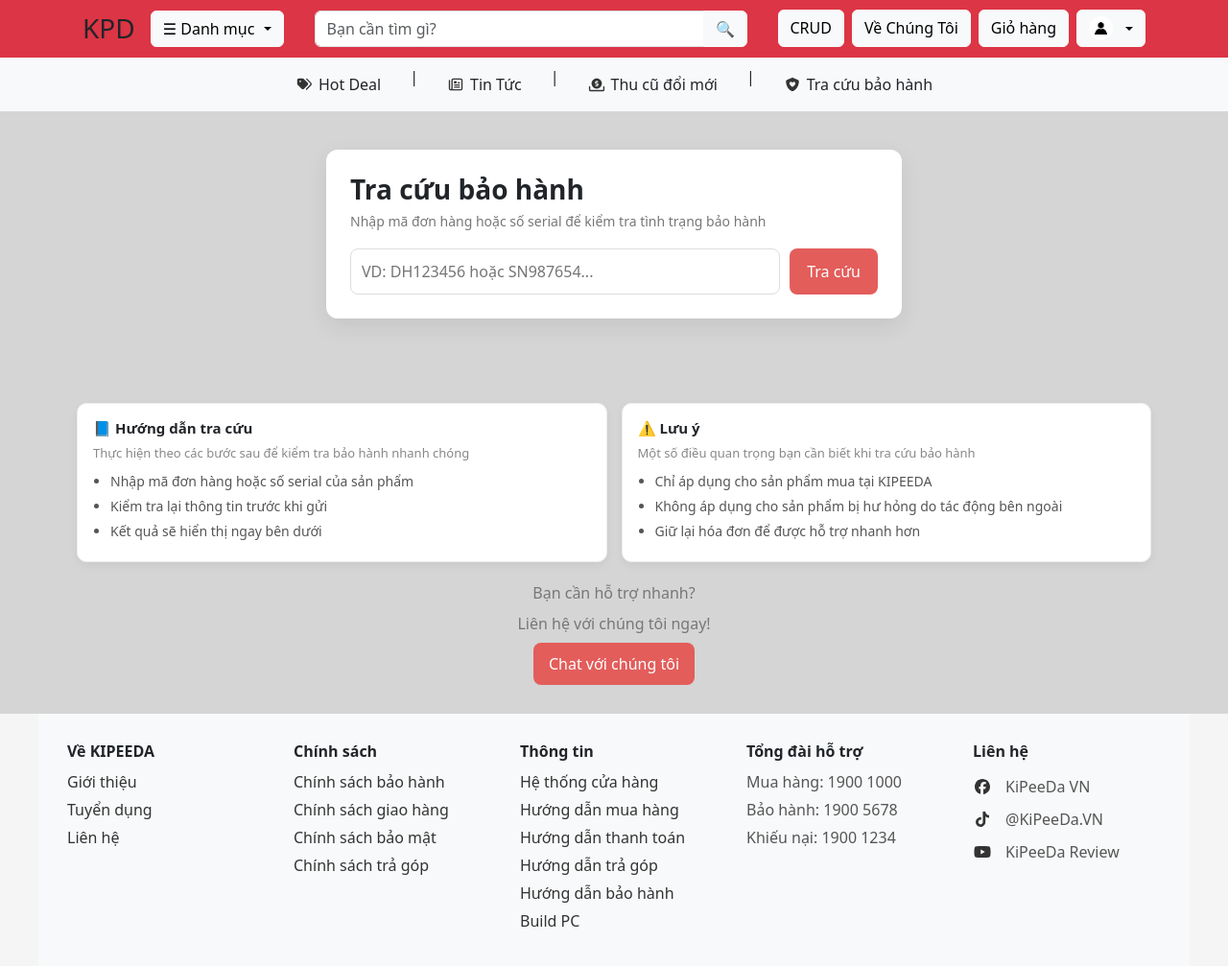
After one commit to XiTrumDinh/TrienKhai, a PHP site: page /warranty.php in a window 1280 px wide. The commit adds this page. Shown: the whole page at 96% size. Run offline with PHP 8.4, Linux system fonts and the light colour scheme; a user stored in the database is signed in; data comes from the database, SQL or seed files in the repository.

Commit message:
UI chat & tra bảo hành

```diff
--- a/descript.php
+++ b/descript.php
@@ -99,9 +99,9 @@ $total_review = $avg[0]['total'] ?? 0;
                 <div class="bg-white p-2">
                     <span class="fs-3 fw-bold text-danger"> <?= number_format($p['old_price'], 0, ',', '.') ?> ₫</span>
                     <span class="text-decoration-line-through text-muted ms-2">
-                        <?= number_format($p['old_price'], 0, ',', '.') ?> ₫</span>
+                        <?= number_format($p['price'], 0, ',', '.') ?> ₫</span>
                     <?php
-                    $percent = round((($p['price'] - $p['price']) / $p['old_price']) * 100);
+                    $percent = round((($p['old_price'] - $p['price']) / $p['old_price']) * 100);
                     ?>
                     <span class="sale">-<?= $percent ?>%</span>
                     <div class="rating">
--- a/navbar.php
+++ b/navbar.php
@@ -58,8 +58,7 @@ $keyword = $_GET["keyword"] ?? "";
                         <ul class="dropdown-menu">
                             <?php foreach ($categories as $c): ?>
                                 <li>
-                                    <a class="dropdown-item"
-                                        href="view.php?category=<?= $c['id'] ?>">
+                                    <a class="dropdown-item" href="view.php?category=<?= $c['id'] ?>">
                                         <?= $c['name'] ?>
                                     </a>
                                 </li>
@@ -72,16 +71,10 @@ $keyword = $_GET["keyword"] ?? "";
                 <form action="view.php" method="GET" class="flex-grow-1 mx-3">
                     <div class="input-group">
 
-                        <input
-                            type="search"
-                            name="keyword"
-                            value="<?= htmlspecialchars($keyword) ?>"
-                            class="form-control"
-                            placeholder="Bạn cần tìm gì?">
+                        <input type="search" name="keyword" value="<?= htmlspecialchars($keyword) ?>"
+                            class="form-control" placeholder="Bạn cần tìm gì?">
 
-                        <button
-                            class="btn btn-light"
-                            type="submit">
+                        <button class="btn btn-light" type="submit">
                             🔍
                         </button>
 
@@ -92,23 +85,61 @@ $keyword = $_GET["keyword"] ?? "";
                     <?php if (isset($_SESSION["role"]) && $_SESSION["role"] === "admin"): ?>
                         <a href="crud.php" class="btn btn-light">CRUD</a>
                     <?php endif; ?>
-                    <a href="shipping.php"><button class="btn btn-light">Đơn mua</button></a>
+                    <a href="faq.php" class="btn btn-light">Về Chúng Tôi</a></a>
                     <a href="cart.php" class="btn btn-light">Giỏ hàng</a>
 
                     <?php if (isset($_SESSION["user"])): ?>
-                        <span class="btn btn-light">
-                            <?= $_SESSION["user"] ?>
-                        </span>
-                        <a href="logout.php" class="btn btn-warning">Logout</a>
+
+                        <div class="dropdown">
+                            <button class="btn btn-light dropdown-toggle d-flex align-items-center gap-2"
+                                data-bs-toggle="dropdown" aria-expanded="false">
+
+                                <img src="public/img/avatar/avatar.jpg" height="25px" width="25px" class="rounded-circle">
+
+
+                            </button>
+
+                            <ul class="dropdown-menu dropdown-menu-end">
+
+                                <li>
+                                    <a class="dropdown-item" href="CRUD.php">
+                                        👤 <span><?= $_SESSION["user"] ?></span>
+                                    </a>
+                                </li>
+
+                                <li>
+                                    <a class="dropdown-item" href="shipping.php">
+                                        📦 Đơn mua
+                                    </a>
+                                </li>
+
+                                <li>
+                                    <a class="dropdown-item" href="warranty.php">
+                                        🛠️ Bảo hành
+                                    </a>
+                                </li>
+
+                                <li>
+                                    <hr class="dropdown-divider">
+                                </li>
+
+                                <li>
+                                    <a class="dropdown-item text-danger" href="logout.php">
+                                        🚪 Đăng xuất
+                                    </a>
+                                </li>
+
+                            </ul>
+                        </div>
+
                     <?php else: ?>
                         <a href="login.php" class="btn btn-light">Đăng nhập</a>
                     <?php endif; ?>
+
                 </div>
 
             </div>
-
         </div>
-    </div>
 </nav>
 
 <header class="bg-light py-2">
@@ -116,28 +147,32 @@ $keyword = $_GET["keyword"] ?? "";
         <div class="navbar-content">
             <div class="feature-bar">
                 <svg xmlns="http://www.w3.org/2000/svg" viewBox="0 0 640 640">
-                    <path d="M433.2 103.1L581.4 253.4C609.1 281.5 609.1 326.5 581.4 354.6L425 512.9C415.7 522.3 400.5 522.4 391.1 513.1C381.7 503.8 381.6 488.6 390.9 479.2L547.3 320.8C556.5 311.5 556.5 296.4 547.3 287.1L399 136.9C389.7 127.5 389.8 112.3 399.2 103C408.6 93.7 423.8 93.8 433.1 103.2zM64.1 293.5L64.1 160C64.1 124.7 92.8 96 128.1 96L261.6 96C278.6 96 294.9 102.7 306.9 114.7L450.9 258.7C475.9 283.7 475.9 324.2 450.9 349.2L317.4 482.7C292.4 507.7 251.9 507.7 226.9 482.7L82.9 338.7C70.9 326.7 64.2 310.4 64.2 293.4zM208.1 208C208.1 190.3 193.8 176 176.1 176C158.4 176 144.1 190.3 144.1 208C144.1 225.7 158.4 240 176.1 240C193.8 240 208.1 225.7 208.1 208z" />
+                    <path
+                        d="M433.2 103.1L581.4 253.4C609.1 281.5 609.1 326.5 581.4 354.6L425 512.9C415.7 522.3 400.5 522.4 391.1 513.1C381.7 503.8 381.6 488.6 390.9 479.2L547.3 320.8C556.5 311.5 556.5 296.4 547.3 287.1L399 136.9C389.7 127.5 389.8 112.3 399.2 103C408.6 93.7 423.8 93.8 433.1 103.2zM64.1 293.5L64.1 160C64.1 124.7 92.8 96 128.1 96L261.6 96C278.6 96 294.9 102.7 306.9 114.7L450.9 258.7C475.9 283.7 475.9 324.2 450.9 349.2L317.4 482.7C292.4 507.7 251.9 507.7 226.9 482.7L82.9 338.7C70.9 326.7 64.2 310.4 64.2 293.4zM208.1 208C208.1 190.3 193.8 176 176.1 176C158.4 176 144.1 190.3 144.1 208C144.1 225.7 158.4 240 176.1 240C193.8 240 208.1 225.7 208.1 208z" />
                 </svg>
                 <p>Hot Deal</p>
             </div>
             <p>|</p>
             <div class="feature-bar">
                 <svg xmlns="http://www.w3.org/2000/svg" viewBox="0 0 640 640">
-                    <path d="M232 144C218.7 144 208 154.7 208 168L208 472C208 480.4 206.6 488.5 203.9 496L504 496C517.3 496 528 485.3 528 472L528 168C528 154.7 517.3 144 504 144L232 144zM136 544C96.2 544 64 511.8 64 472L64 176C64 162.7 74.7 152 88 152C101.3 152 112 162.7 112 176L112 472C112 485.3 122.7 496 136 496C149.3 496 160 485.3 160 472L160 168C160 128.2 192.2 96 232 96L504 96C543.8 96 576 128.2 576 168L576 472C576 511.8 543.8 544 504 544L136 544zM256 216C256 202.7 266.7 192 280 192L328 192C341.3 192 352 202.7 352 216L352 264C352 277.3 341.3 288 328 288L280 288C266.7 288 256 277.3 256 264L256 216zM408 240L456 240C469.3 240 480 250.7 480 264C480 277.3 469.3 288 456 288L408 288C394.7 288 384 277.3 384 264C384 250.7 394.7 240 408 240zM280 320L456 320C469.3 320 480 330.7 480 344C480 357.3 469.3 368 456 368L280 368C266.7 368 256 357.3 256 344C256 330.7 266.7 320 280 320zM280 400L456 400C469.3 400 480 410.7 480 424C480 437.3 469.3 448 456 448L280 448C266.7 448 256 437.3 256 424C256 410.7 266.7 400 280 400z" />
+                    <path
+                        d="M232 144C218.7 144 208 154.7 208 168L208 472C208 480.4 206.6 488.5 203.9 496L504 496C517.3 496 528 485.3 528 472L528 168C528 154.7 517.3 144 504 144L232 144zM136 544C96.2 544 64 511.8 64 472L64 176C64 162.7 74.7 152 88 152C101.3 152 112 162.7 112 176L112 472C112 485.3 122.7 496 136 496C149.3 496 160 485.3 160 472L160 168C160 128.2 192.2 96 232 96L504 96C543.8 96 576 128.2 576 168L576 472C576 511.8 543.8 544 504 544L136 544zM256 216C256 202.7 266.7 192 280 192L328 192C341.3 192 352 202.7 352 216L352 264C352 277.3 341.3 288 328 288L280 288C266.7 288 256 277.3 256 264L256 216zM408 240L456 240C469.3 240 480 250.7 480 264C480 277.3 469.3 288 456 288L408 288C394.7 288 384 277.3 384 264C384 250.7 394.7 240 408 240zM280 320L456 320C469.3 320 480 330.7 480 344C480 357.3 469.3 368 456 368L280 368C266.7 368 256 357.3 256 344C256 330.7 266.7 320 280 320zM280 400L456 400C469.3 400 480 410.7 480 424C480 437.3 469.3 448 456 448L280 448C266.7 448 256 437.3 256 424C256 410.7 266.7 400 280 400z" />
                 </svg>
                 <p>Tin Tức</p>
             </div>
             <p>|</p>
             <div class="feature-bar">
                 <svg xmlns="http://www.w3.org/2000/svg" viewBox="0 0 640 640">
-                    <path d="M128 288C128 182 214 96 320 96C426 96 512 182 512 288C512 394 426 480 320 480C214 480 128 394 128 288zM304 196L304 200C275.2 200.3 252 223.7 252 252.5C252 278.2 270.5 300.1 295.9 304.3L337.6 311.3C343.6 312.3 348 317.5 348 323.6C348 330.5 342.4 336.1 335.5 336.1L280 336C269 336 260 345 260 356C260 367 269 376 280 376L304 376L304 380C304 391 313 400 324 400C335 400 344 391 344 380L344 375.3C369 371.2 388 349.6 388 323.5C388 297.8 369.5 275.9 344.1 271.7L302.4 264.7C296.4 263.7 292 258.5 292 252.4C292 245.5 297.6 239.9 304.5 239.9L352 239.9C363 239.9 372 230.9 372 219.9C372 208.9 363 199.9 352 199.9L344 199.9L344 195.9C344 184.9 335 175.9 324 175.9C313 175.9 304 184.9 304 195.9zM80 408L80 512C80 520.8 87.2 528 96 528L544 528C552.8 528 560 520.8 560 512L560 408C560 394.7 570.7 384 584 384C597.3 384 608 394.7 608 408L608 512C608 547.3 579.3 576 544 576L96 576C60.7 576 32 547.3 32 512L32 408C32 394.7 42.7 384 56 384C69.3 384 80 394.7 80 408z" />
+                    <path
+                        d="M128 288C128 182 214 96 320 96C426 96 512 182 512 288C512 394 426 480 320 480C214 480 128 394 128 288zM304 196L304 200C275.2 200.3 252 223.7 252 252.5C252 278.2 270.5 300.1 295.9 304.3L337.6 311.3C343.6 312.3 348 317.5 348 323.6C348 330.5 342.4 336.1 335.5 336.1L280 336C269 336 260 345 260 356C260 367 269 376 280 376L304 376L304 380C304 391 313 400 324 400C335 400 344 391 344 380L344 375.3C369 371.2 388 349.6 388 323.5C388 297.8 369.5 275.9 344.1 271.7L302.4 264.7C296.4 263.7 292 258.5 292 252.4C292 245.5 297.6 239.9 304.5 239.9L352 239.9C363 239.9 372 230.9 372 219.9C372 208.9 363 199.9 352 199.9L344 199.9L344 195.9C344 184.9 335 175.9 324 175.9C313 175.9 304 184.9 304 195.9zM80 408L80 512C80 520.8 87.2 528 96 528L544 528C552.8 528 560 520.8 560 512L560 408C560 394.7 570.7 384 584 384C597.3 384 608 394.7 608 408L608 512C608 547.3 579.3 576 544 576L96 576C60.7 576 32 547.3 32 512L32 408C32 394.7 42.7 384 56 384C69.3 384 80 394.7 80 408z" />
                 </svg>
                 <p>Thu cũ đổi mới</p>
             </div>
             <p>|</p>
             <div class="feature-bar">
                 <svg xmlns="http://www.w3.org/2000/svg" viewBox="0 0 640 640">
-                    <path d="M333.4 66.9C329.2 65 324.7 64 320 64C315.3 64 310.8 65 306.6 66.9L118.3 146.8C96.3 156.1 79.9 177.8 80 204C80.5 303.2 121.3 484.7 293.6 567.2C310.3 575.2 329.7 575.2 346.4 567.2C518.8 484.7 559.6 303.2 560 204C560.1 177.8 543.7 156.1 521.7 146.8L333.4 66.9zM313.6 247.5L320 256L326.4 247.5C337.5 232.7 354.9 224 373.3 224C405.7 224 432 250.3 432 282.7L432 288C432 337.1 366.2 386.1 335.5 406.3C326 412.5 314 412.5 304.6 406.3C273.9 386.1 208.1 337 208.1 288L208.1 282.7C208.1 250.3 234.4 224 266.8 224C285.3 224 302.7 232.7 313.7 247.5z" />
+                    <path
+                        d="M333.4 66.9C329.2 65 324.7 64 320 64C315.3 64 310.8 65 306.6 66.9L118.3 146.8C96.3 156.1 79.9 177.8 80 204C80.5 303.2 121.3 484.7 293.6 567.2C310.3 575.2 329.7 575.2 346.4 567.2C518.8 484.7 559.6 303.2 560 204C560.1 177.8 543.7 156.1 521.7 146.8L333.4 66.9zM313.6 247.5L320 256L326.4 247.5C337.5 232.7 354.9 224 373.3 224C405.7 224 432 250.3 432 282.7L432 288C432 337.1 366.2 386.1 335.5 406.3C326 412.5 314 412.5 304.6 406.3C273.9 386.1 208.1 337 208.1 288L208.1 282.7C208.1 250.3 234.4 224 266.8 224C285.3 224 302.7 232.7 313.7 247.5z" />
                 </svg>
                 <p> Tra cứu bảo hành</p>
             </div>
--- a/public/css/navbar.css
+++ b/public/css/navbar.css
@@ -91,3 +91,23 @@
             /* Không cho nó tràn toàn màn hình */
         }
     }
+    .navbar img {
+    object-fit: cover;
+}
+
+.dropdown-toggle::after {
+    margin-left: 5px;
+}
+
+.dropdown-menu {
+    border-radius: 10px;
+    padding: 8px 0;
+}
+
+.dropdown-item {
+    font-size: 14px;
+}
+
+.dropdown-item:hover {
+    background: #f5f5f5;
+}
--- /dev/null
+++ b/public/css/warranty.css
@@ -0,0 +1,224 @@
+/* ===== LOOKUP PAGE ===== */
+
+.lookup-page {
+    display: flex;
+    justify-content: center;
+    padding: 40px 20px 20px;
+}
+
+/* CARD */
+.lookup-card {
+    width: 100%;
+    max-width: 600px;
+    background: #fff;
+    border-radius: 12px;
+    padding: 25px;
+    box-shadow: 0 8px 25px rgba(0, 0, 0, 0.08);
+}
+
+/* TITLE */
+.lookup-title {
+    margin-bottom: 6px;
+    font-weight: 600;
+}
+
+.lookup-sub {
+    font-size: 14px;
+    color: #777;
+    margin-bottom: 18px;
+}
+
+/* INPUT */
+.lookup-input-group {
+    display: flex;
+    gap: 10px;
+}
+
+.lookup-input {
+    flex: 1;
+    padding: 11px;
+    border: 1px solid #ddd;
+    border-radius: 8px;
+}
+
+.lookup-input:focus {
+    border-color: #e35d5b;
+    outline: none;
+    box-shadow: 0 0 0 2px rgba(227, 93, 91, 0.2);
+}
+
+.lookup-btn {
+    background: #e35d5b;
+    border: none;
+    color: #fff;
+    padding: 0 18px;
+    border-radius: 8px;
+    font-weight: 500;
+    transition: 0.2s;
+}
+
+.lookup-btn:hover {
+    background: #cc4c4a;
+}
+
+/* RESULT */
+.lookup-result {
+    margin-top: 20px;
+    padding: 18px;
+    border-radius: 10px;
+    background: #fafafa;
+    border: 1px solid #eee;
+}
+
+.lookup-result-header {
+    margin-bottom: 12px;
+}
+
+/* BADGE */
+.lookup-badge {
+    padding: 5px 12px;
+    border-radius: 20px;
+    font-size: 13px;
+    font-weight: 500;
+}
+
+.lookup-badge.active {
+    background: #e6f7ee;
+    color: #1a7f4b;
+}
+
+.lookup-badge.expired {
+    background: #fdeaea;
+    color: #c0392b;
+}
+
+/* GRID */
+.lookup-grid {
+    display: grid;
+    grid-template-columns: 1fr 1fr;
+    gap: 12px;
+}
+
+.lookup-item {
+    background: #fff;
+    padding: 10px;
+    border-radius: 8px;
+    border: 1px solid #eee;
+    font-size: 14px;
+}
+
+.lookup-item span {
+    display: block;
+    color: #777;
+    font-size: 13px;
+    margin-bottom: 2px;
+}
+
+.lookup-item strong {
+    font-size: 14px;
+}
+
+/* SUPPORT */
+.lookup-support {
+    text-align: center;
+    margin-top: 10px;
+}
+
+.lookup-support p {
+    color: #777;
+    margin-bottom: 8px;
+}
+
+.lookup-support-btn {
+    display: inline-block;
+    padding: 9px 16px;
+    border-radius: 8px;
+    background: #fff;
+    border: 1px solid #e35d5b;
+    color: #e35d5b;
+    text-decoration: none;
+    transition: 0.2s;
+    margin-bottom: 15px;
+}
+
+.lookup-support-btn:hover {
+    background: #e35d5b;
+    color: #fff;
+}
+
+/* INFO WRAPPER */
+.lookup-info-wrapper {
+    display: grid;
+    grid-template-columns: 1fr 1fr;
+    gap: 15px;
+    margin-top: 20px;
+}
+
+/* INFO CARD */
+.lookup-info-card {
+    background: #fff;
+    padding: 16px;
+    border-radius: 10px;
+    border: 1px solid #eee;
+    box-shadow: 0 4px 10px rgba(0, 0, 0, 0.05);
+    transition: 0.2s;
+}
+
+.lookup-info-card:hover {
+    transform: translateY(-2px);
+}
+
+/* TITLE */
+.lookup-info-card h5 {
+    margin-bottom: 8px;
+    font-weight: 600;
+    font-size: 15px;
+}
+
+/* LIST */
+.lookup-info-card ul {
+    padding-left: 18px;
+    margin: 0;
+}
+
+.lookup-info-card li {
+    margin-bottom: 5px;
+    font-size: 14px;
+    color: #555;
+}
+
+/* HELP */
+.lookup-help {
+    margin-top: 20px;
+    text-align: center;
+}
+
+.lookup-help p {
+    margin-bottom: 8px;
+    color: #777;
+}
+
+.lookup-help-btn {
+    display: inline-block;
+    padding: 10px 16px;
+    background: #e35d5b;
+    color: #fff;
+    border-radius: 8px;
+    text-decoration: none;
+    margin-bottom: 30px;
+}
+
+.lookup-help-btn:hover {
+    background: #cc4c4a;
+}
+.lookup-desc {
+    font-size: 13px;
+    color: #888;
+    margin-bottom: 8px;
+}
+/* MOBILE */
+@media (max-width: 768px) {
+    .lookup-info-wrapper {
+        grid-template-columns: 1fr;
+    }
+}
--- /dev/null
+++ b/warranty.php
@@ -0,0 +1,124 @@
+<!DOCTYPE html>
+<html lang="en">
+
+<head>
+    <meta charset="UTF-8">
+    <meta name="viewport" content="width=device-width, initial-scale=1.0">
+    <title>Document</title>
+    <link href="https://cdn.jsdelivr.net/npm/bootstrap@5.3.3/dist/css/bootstrap.min.css" rel="stylesheet">
+    <link rel="stylesheet" href="public/css/style.css">
+    <link rel="stylesheet" href="public/css/warranty.css">
+
+</head>
+
+<body>
+
+    <?php include_once "navbar.php"; ?>
+
+    <div class="lookup-page">
+
+        <div class="lookup-card">
+
+            <h3 class="lookup-title">Tra cứu bảo hành</h3>
+            <p class="lookup-sub">
+                Nhập mã đơn hàng hoặc số serial để kiểm tra tình trạng bảo hành
+            </p>
+
+
+            <!-- FORM -->
+            <form method="POST" class="lookup-form">
+                <div class="lookup-input-group">
+                    <input type="text" name="code" class="lookup-input" placeholder="VD: DH123456 hoặc SN987654..."
+                        required>
+
+                    <button type="submit" class="lookup-btn">
+                        Tra cứu
+                    </button>
+                </div>
+            </form>
+
+            <!-- RESULT -->
+            <?php if ($_SERVER["REQUEST_METHOD"] === "POST"): ?>
+                <div class="lookup-result">
+
+                    <div class="lookup-result-header">
+                        <span class="lookup-badge active">Còn bảo hành</span>
+                    </div>
+
+                    <div class="lookup-grid">
+                        <div class="lookup-item">
+                            <span>Sản phẩm</span>
+                            <strong>ASUS Vivobook</strong>
+                        </div>
+
+                        <div class="lookup-item">
+                            <span>Mã đơn</span>
+                            <strong>DH123456</strong>
+                        </div>
+
+                        <div class="lookup-item">
+                            <span>Ngày mua</span>
+                            <strong>01/01/2026</strong>
+                        </div>
+
+                        <div class="lookup-item">
+                            <span>Hết hạn</span>
+                            <strong>01/01/2028</strong>
+                        </div>
+                    </div>
+
+                </div>
+            <?php endif; ?>
+
+        </div>
+
+    </div>
+<br>
+<br>
+    <div class="container">
+
+        <div class="lookup-info-wrapper">
+
+            <div class="lookup-info-card">
+                <h5>📘 Hướng dẫn tra cứu</h5>
+
+
+                <p class="lookup-desc">
+                    Thực hiện theo các bước sau để kiểm tra bảo hành nhanh chóng
+                </p>
+
+                <ul>
+                    <li>Nhập mã đơn hàng hoặc số serial của sản phẩm</li>
+                    <li>Kiểm tra lại thông tin trước khi gửi</li>
+                    <li>Kết quả sẽ hiển thị ngay bên dưới</li>
+                </ul>
+            </div>
+            <div class="lookup-info-card">
+                <h5>⚠️ Lưu ý</h5>
+
+                <p class="lookup-desc">
+                    Một số điều quan trọng bạn cần biết khi tra cứu bảo hành
+                </p>
+
+                <ul>
+                    <li>Chỉ áp dụng cho sản phẩm mua tại KIPEEDA</li>
+                    <li>Không áp dụng cho sản phẩm bị hư hỏng do tác động bên ngoài</li>
+                    <li>Giữ lại hóa đơn để được hỗ trợ nhanh hơn</li>
+                </ul>
+            </div>
+
+        </div>
+
+    </div>
+    <div class="lookup-help">
+        <p>Bạn cần hỗ trợ nhanh?</p>
+        <p>Liên hệ với chúng tôi ngay!</p>
+        <a href="contact.php" class="lookup-help-btn">Chat với chúng tôi</a>
+    </div>
+
+    <?php include "footer.php" ?>
+    <script src="https://cdn.jsdelivr.net/npm/bootstrap@5.3.3/dist/js/bootstrap.bundle.min.js"></script>
+    <script src="public/js/footer.js"></script>
+</body>
+
+</html>
```
Also changed, not shown: chat.php (added, +63 -0 lines), public/css/chat.css (added, +117 -0 lines), public/img/avatar/avatar.jpg (added).
